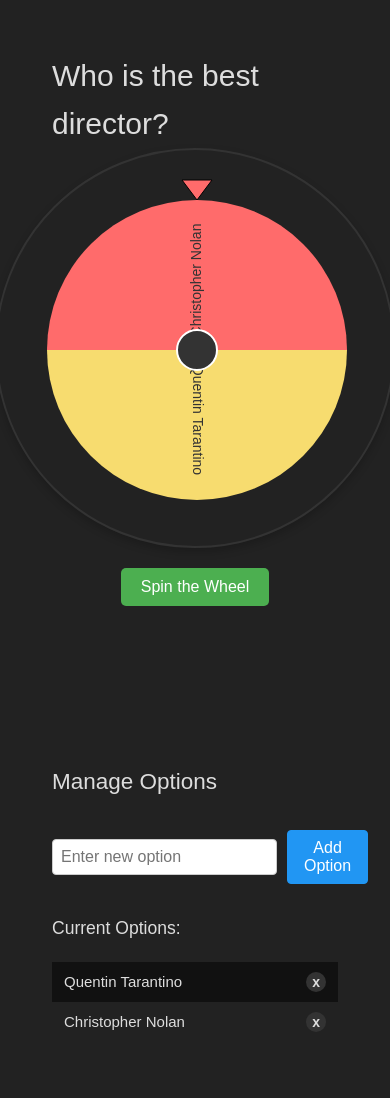
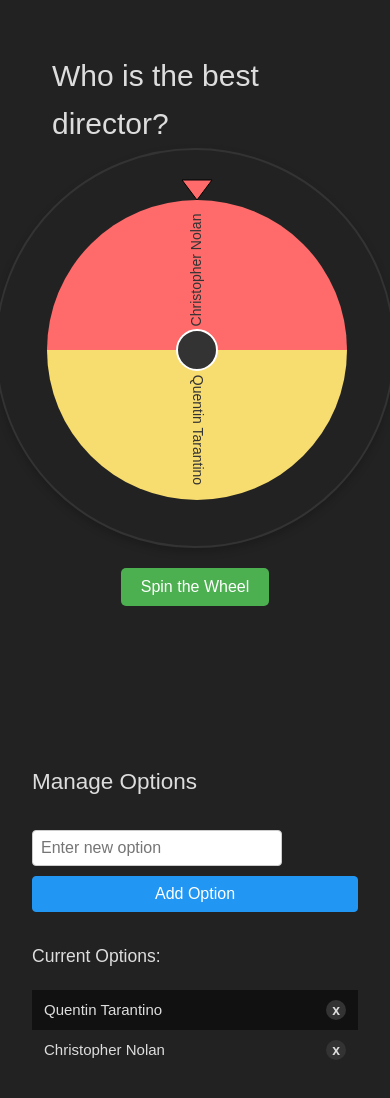
Before and after one commit to krasej/wheeloffortune, a Vue app: page / in a window 390 px wide. Shown: the top 1098 px of the page. Built offline with nearby package versions, Linux system fonts and the light colour scheme.

Commit message:
mobile and text position fix

```diff
--- a/src/App.vue
+++ b/src/App.vue
@@ -86,7 +86,6 @@
   Array.prototype.splice.call(segments.value, index, 1)
 }
 
-
 function normalizeDegrees(deg: number) {
   return ((deg % 360) + 360) % 360
 }
@@ -110,7 +109,7 @@
       <g v-for="(label, i) in segments" :key="i" class="segment"
         :style="{ transform: `rotate(${angle}deg)`, transformOrigin: '200px 200px' }">
         <path :d="getPath(i)" />
-        <text :x="getTextX(i)" :y="getTextY(i)"
+        <text :x="getTextX(i)+10" :y="getTextY(i)"
           :transform="`rotate(${getRadialAngle(i)}, ${getTextX(i)}, ${getTextY(i)})`" class="segment-text">{{ label
           }}</text>
       </g>
@@ -241,6 +240,7 @@
   gap: 10px;
   align-items: center;
   justify-items: stretch;
+  flex-wrap: wrap;
 }
 
 .prize-input {
@@ -269,7 +269,14 @@
 }
 
 .manage-options {
-  padding: 20px;
+  padding-top: 20px;
+  padding-bottom: 20px;
+}
+
+@media (min-width : 1024px) {
+  .manage-options {
+      padding: 20px;
+  }
 }
 
 .prize-list ul {
```
